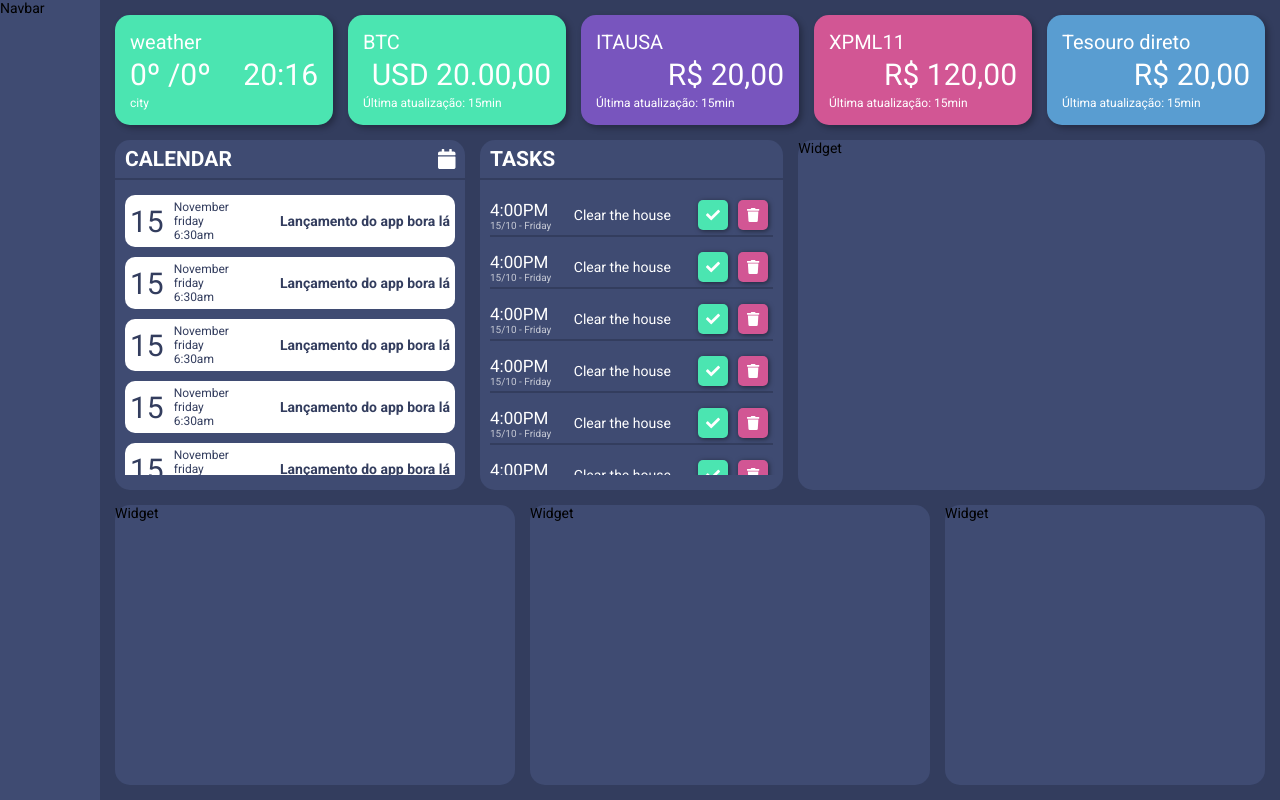
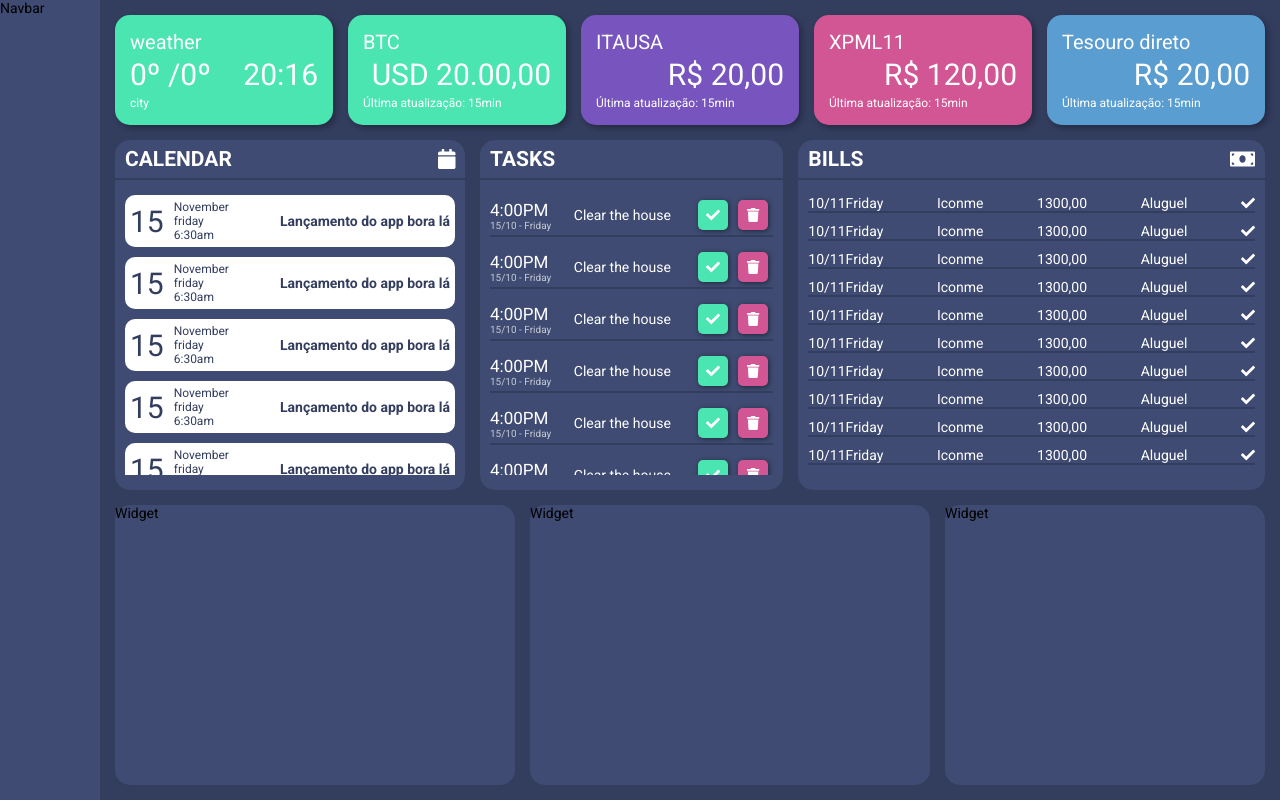
Before and after one commit to niltonslf/one-dashboard, a React (Create React App) app: page / in a window 1280 px wide. Built offline with nearby package versions, Linux system fonts and the light colour scheme; no server answers; what unsplash-js would draw is missing.

Commit message:
WIP: Componentiza os botões de check e delete

```diff
--- /dev/null
+++ b/src/components/Buttons/Check/index.css
@@ -0,0 +1,16 @@
+.button {
+    width: 30px;
+    height: 30px;
+    margin: 5px;
+    border-radius: 5px;
+    display: flex;
+    justify-content: center;
+    align-items: center;
+    color: white;
+    cursor: pointer;
+    box-shadow: 1px 1px 5px 0 rgba(0, 0, 0, 0.5);
+}
+
+.--check {
+    background: var(--color-green);
+}
--- /dev/null
+++ b/src/components/Buttons/Check/index.js
@@ -0,0 +1,12 @@
+import React from "react";
+import "./index.css";
+
+import { FontAwesomeIcon } from "@fortawesome/react-fontawesome";
+import { faCheck } from "@fortawesome/free-solid-svg-icons";
+export default function Check() {
+  return (
+    <span className="button --check">
+      <FontAwesomeIcon icon={faCheck} />
+    </span>
+  );
+}
--- /dev/null
+++ b/src/components/Buttons/Delete/index.css
@@ -0,0 +1,16 @@
+.button {
+    width: 30px;
+    height: 30px;
+    margin: 5px;
+    border-radius: 5px;
+    display: flex;
+    justify-content: center;
+    align-items: center;
+    color: white;
+    cursor: pointer;
+    box-shadow: 1px 1px 5px 0 rgba(0, 0, 0, 0.5);
+}
+
+.--delete {
+    background: var(--color-pink);
+}
--- /dev/null
+++ b/src/components/Buttons/Delete/index.js
@@ -0,0 +1,12 @@
+import React from "react";
+import "./index.css";
+
+import { FontAwesomeIcon } from "@fortawesome/react-fontawesome";
+import { faTrash } from "@fortawesome/free-solid-svg-icons";
+export default function Delete() {
+  return (
+    <span className="button --delete">
+      <FontAwesomeIcon icon={faTrash} />
+    </span>
+  );
+}
--- /dev/null
+++ b/src/components/Widgets/BillsWidget/index.css
@@ -0,0 +1,9 @@
+.bill {
+    margin-bottom: 10px;
+    display: flex;
+    flex-flow: row wrap;
+    justify-content: space-between;
+    align-items: center;
+    color: white;
+    border-bottom: 2px solid var(--color-primary);
+}
--- /dev/null
+++ b/src/components/Widgets/BillsWidget/index.js
@@ -0,0 +1,35 @@
+import React, { useState } from "react";
+import "./index.css";
+
+import { FontAwesomeIcon } from "@fortawesome/react-fontawesome";
+import { faMoneyBill, faCheck } from "@fortawesome/free-solid-svg-icons";
+
+import DefaultWidget from "../DefaultWidget";
+
+export default function BillsWidget() {
+  const [bills] = useState([1, 2, 3, 4, 5, 6, 7, 8, 9, 10]);
+  return (
+    <DefaultWidget title="Bills" icon={<FontAwesomeIcon icon={faMoneyBill} />}>
+      <ul className="bills-container">
+        {bills.map(bill => {
+          return (
+            <li className="bill">
+              <div className="bill-date">
+                <span className="bill-day">10/11</span>
+                <span className="bill-date-week">Friday</span>
+              </div>
+              <span className="bill-type">Iconme</span>
+              <span className="bill-value">1300,00</span>
+              <span className="bill-name">Aluguel</span>
+              <div className="bill-acions">
+                <span className="bill-paid">
+                  <FontAwesomeIcon icon={faCheck} />
+                </span>
+              </div>
+            </li>
+          );
+        })}
+      </ul>
+    </DefaultWidget>
+  );
+}
--- a/src/components/Widgets/TaskWidget/index.js
+++ b/src/components/Widgets/TaskWidget/index.js
@@ -2,8 +2,11 @@ import React, { useState } from "react";
 import "./index.css";
 
 import DefaultWidget from "../DefaultWidget";
+import Check from "../../Buttons/Check";
+import Delete from "../../Buttons/Delete";
+
 import { FontAwesomeIcon } from "@fortawesome/react-fontawesome";
-import { faCheck, faTrash, faTasks } from "@fortawesome/free-solid-svg-icons";
+import { faTasks } from "@fortawesome/free-solid-svg-icons";
 
 export default function TaskWidget() {
   const [tasks] = useState([1, 2, 3, 4, 5, 6, 7, 8, 9, 10]);
@@ -20,12 +23,8 @@ export default function TaskWidget() {
               </div>
               <span className="task-name">Clear the house</span>
               <div className="task-actions">
-                <span className="task-done">
-                  <FontAwesomeIcon icon={faCheck} />
-                </span>
-                <span className="task-delete">
-                  <FontAwesomeIcon icon={faTrash} />
-                </span>
+                <Check />
+                <Delete />
               </div>
             </li>
           );
--- a/src/pages/Dashboard/index.js
+++ b/src/pages/Dashboard/index.js
@@ -4,6 +4,7 @@ import "./styles.css";
 import WidgetSmall from "../../components/Widgets/small";
 import CalendarWidget from "../../components/Widgets/CalendarWidget";
 import TaskWidget from "../../components/Widgets/TaskWidget";
+import BillsWidget from "../../components/Widgets/BillsWidget";
 
 import WeatherService from "../../services/WeatherService";
 import PictureService from "../../services/PictureService";
@@ -77,7 +78,7 @@ export default function Dashboard() {
         <div className="row second">
           <CalendarWidget />
           <TaskWidget />
-          <div className="widget-default">Widget</div>
+          <BillsWidget />
         </div>
 
         <div className="row third">
```
